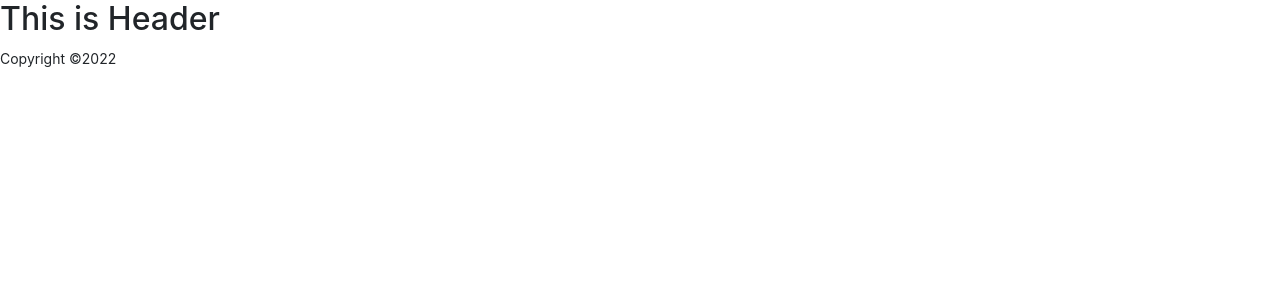
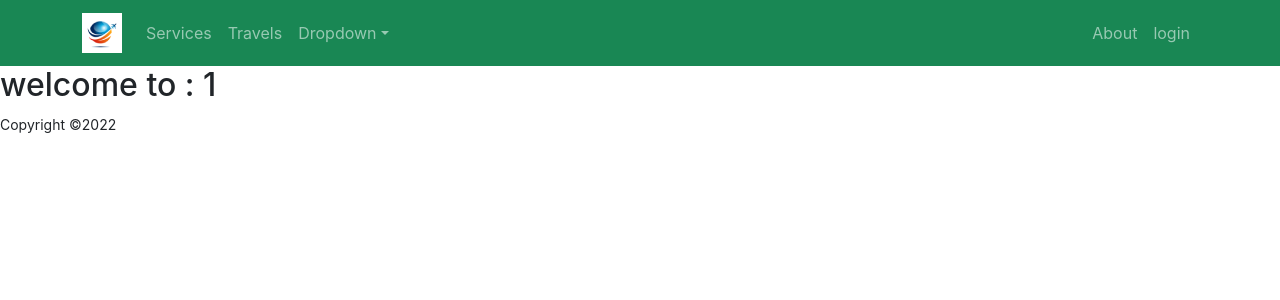
Before and after one commit to jubaer-ibn-johir/travel-guide-website, a React (Create React App) app: page /service/1 in a window 1280 px wide. Shown: the top 300 px of the page. Built offline with nearby package versions, Linux system fonts and the light colour scheme.

Commit message:
error page added

```diff
--- a/public/services.json
+++ b/public/services.json
@@ -3,7 +3,7 @@
         "id": 1,
         "name": "Bali, Indonesia",
         "price": "$3000",
-        "description": "Bali is a province of Indonesia and the westernmost of the Lesser Sunda Islands. East of Java and west of Lombok, the province includes the island of Bali and a few smaller neighbouring islands",
+        "description": "Bali is a province of Indonesia and the westernmost of the Lesser Sunda Islands. East of Java and west of Lombok, the province includes the island of Bali and a few smaller neighbouring islands.",
         "img": "https://i.ibb.co/JnKd37m/bali-1.jpg"
     },
     {
--- a/src/App.js
+++ b/src/App.js
@@ -5,6 +5,8 @@ import About from './Pages/About/About';
 import Home from './Pages/Home/Home/Home'
 import Header from './Shared/Header/Header'
 import Footer from './Shared/Footer/Footer'
+import ServiceDetail from './Pages/serviceDetail/ServiceDetail';
+import NotFound from './Shared/NotFound/NotFound';
 
 function App() {
   return (
@@ -14,7 +16,9 @@ function App() {
       <Routes>
         <Route path='/' element={<Home></Home>}></Route>
         <Route path='home' element={<Home></Home>}></Route>
+        <Route path='service/:serviceId' element={<ServiceDetail></ServiceDetail>}></Route>
         <Route path='/about' element={<About></About>}></Route>
+        <Route path='*' element={<NotFound></NotFound>}></Route>
       </Routes>
       <Footer></Footer>
     </div>
--- a/src/Pages/Home/Service/Service.js
+++ b/src/Pages/Home/Service/Service.js
@@ -1,15 +1,21 @@
 import React from 'react';
+import { useNavigate } from 'react-router-dom';
 import './Service.css'
 
 const Service = ({service}) => {
-    const {name, img, description, price} = service
+    const {id, name, img, description, price} = service;
+    const navigate = useNavigate();
+    const navigateToServiceDetail = id => {
+        navigate(`/service/${id}`);
+
+    }
     return (
         <div className='service'>
             <img src={img} alt="" />
             <h2>{name}</h2>
             <p>Travel Cost: {price}</p>
             <p><small> You Know? {description}</small></p>
-            <button>Expolre: {name}</button>
+            <button onClick={() => navigateToServiceDetail(id)} className='btn btn-success'>Expolre: {name}</button>
         </div>
     );
 };
--- a/src/Pages/Home/Services/Services.js
+++ b/src/Pages/Home/Services/Services.js
@@ -12,7 +12,7 @@ const Services = () => {
         .then(data => setServices(data));
     },[])
     return (
-        <div className='m-3 mt-5'>
+        <div id="services" className='m-3 mt-5'>
             <h2 className='services-title text-success mt-4 m-4'>Our Services </h2>
             <div className='services-container'>
             {
--- a/src/Pages/Home/Travel/Travel.js
+++ b/src/Pages/Home/Travel/Travel.js
@@ -5,12 +5,12 @@ const Travel = ({ travel }) => {
     const { name, img } = travel;
     return (
         <div className='gx-5 col-sm-12 col-md-6 col-lg-4'>
-            <div class="card " style={{ width: "23rem", border: '1px solid lightgray', m: "5px" }}>
-            <img class="card-img-top" src={img} alt="Card image cap" />
-            <div class="card-body">
-                <h5 class="card-title">{name}</h5>
-                <p class="card-text">Our experienced travel guides travel the world to bring you informative, destination roundups, travel ideas, tips and beautiful photos in order to help you plan your next holiday.</p>
-                <a href="#" class="btn btn-success">Explore</a>
+            <div className="card " style={{ width: "23rem", border: '1px solid lightgray', m: "5px" }}>
+            <img className="card-img-top" src={img} alt="Card image cap" />
+            <div className="card-body">
+                <h5 className="card-title">{name}</h5>
+                <p className="card-text">Our experienced travel guides travel the world to bring you informative, destination roundups, travel ideas, tips and beautiful photos in order to help you plan your next holiday.</p>
+                <a href="#" className="btn btn-success">Explore</a>
             </div>
         </div>
         </div>
--- a/src/Pages/Home/Travels/Travels.js
+++ b/src/Pages/Home/Travels/Travels.js
@@ -16,7 +16,7 @@ const travels = [
 
 const Travels = () => {
     return (
-        <div className='container '>
+        <div id="travels" className='container '>
             <h2 className='text-success mt-5 text-center m-3'>More Travel Destination</h2>
             <div className='row '>
                 {
--- /dev/null
+++ b/src/Pages/serviceDetail/ServiceDetail.js
@@ -0,0 +1,13 @@
+import React from 'react';
+import { useParams } from 'react-router-dom';
+
+const ServiceDetail = () => {
+    const {serviceId} = useParams();
+    return (
+        <div>
+            <h2>welcome to : {serviceId}</h2>
+        </div>
+    );
+};
+
+export default ServiceDetail;
--- a/src/Shared/Header/Header.js
+++ b/src/Shared/Header/Header.js
@@ -1,10 +1,39 @@
 import React from 'react';
+import { Container, Nav, Navbar, NavDropdown } from 'react-bootstrap';
+import { Link } from 'react-router-dom';
+import logo from '../../images/logo/logo.png'
 
 const Header = () => {
     return (
-        <header>
-            <h2>This is Header</h2>
-        </header>
+        <>
+            <Navbar collapseOnSelect expand="lg" sticky='top' bg="success" variant="dark">
+                <Container>
+                    <Navbar.Brand as={Link} to="/">
+                        <img src={logo}  alt="" />
+                    </Navbar.Brand>
+                    <Navbar.Toggle aria-controls="responsive-navbar-nav" />
+                    <Navbar.Collapse id="responsive-navbar-nav">
+                        <Nav className="me-auto">
+                            <Nav.Link href="/home#services">Services</Nav.Link>
+                            <Nav.Link href="/home#travels">Travels</Nav.Link>
+                            <NavDropdown title="Dropdown" id="collasible-nav-dropdown">
+                                <NavDropdown.Item href="#action/3.1">Action</NavDropdown.Item>
+                                <NavDropdown.Item href="#action/3.2">Another action</NavDropdown.Item>
+                                <NavDropdown.Item href="#action/3.3">Something</NavDropdown.Item>
+                                <NavDropdown.Divider />
+                                <NavDropdown.Item href="#action/3.4">Separated link</NavDropdown.Item>
+                            </NavDropdown>
+                        </Nav>
+                        <Nav>
+                            <Nav.Link as={Link} to="/about">About</Nav.Link>
+                            <Nav.Link  as={Link} to="/login">
+                                login
+                            </Nav.Link>
+                        </Nav>
+                    </Navbar.Collapse>
+                </Container>
+            </Navbar>
+        </>
     );
 };
 
--- /dev/null
+++ b/src/Shared/NotFound/NotFound.js
@@ -0,0 +1,12 @@
+import React from 'react';
+import error from '../../images/error/error.jpg'
+
+const NotFound = () => {
+    return (
+        <div >
+            <img src={error} width='100%' height='650px' alt="" />
+        </div>
+    );
+};
+
+export default NotFound;
```
Also changed, not shown: src/images/error/error.jpg (added), src/images/logo/logo.png (added).
